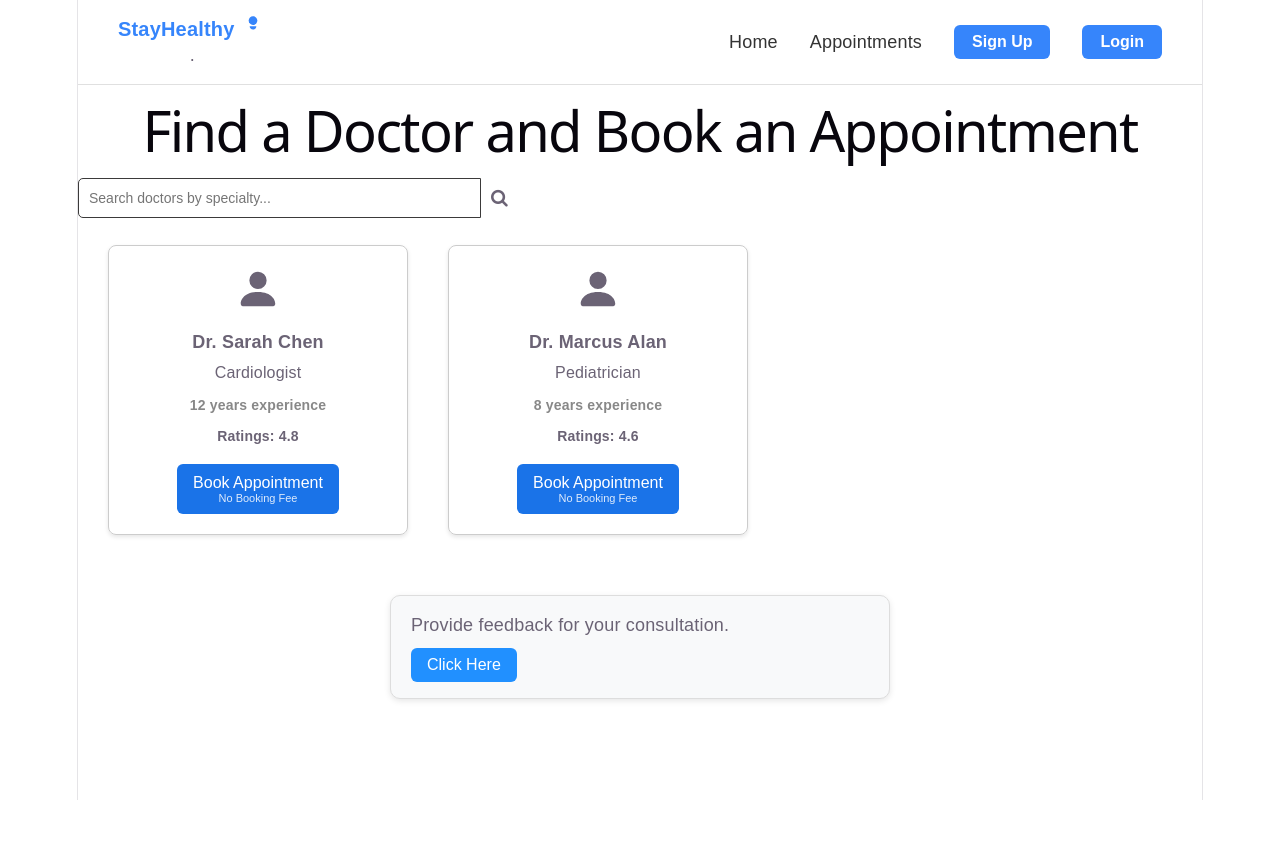
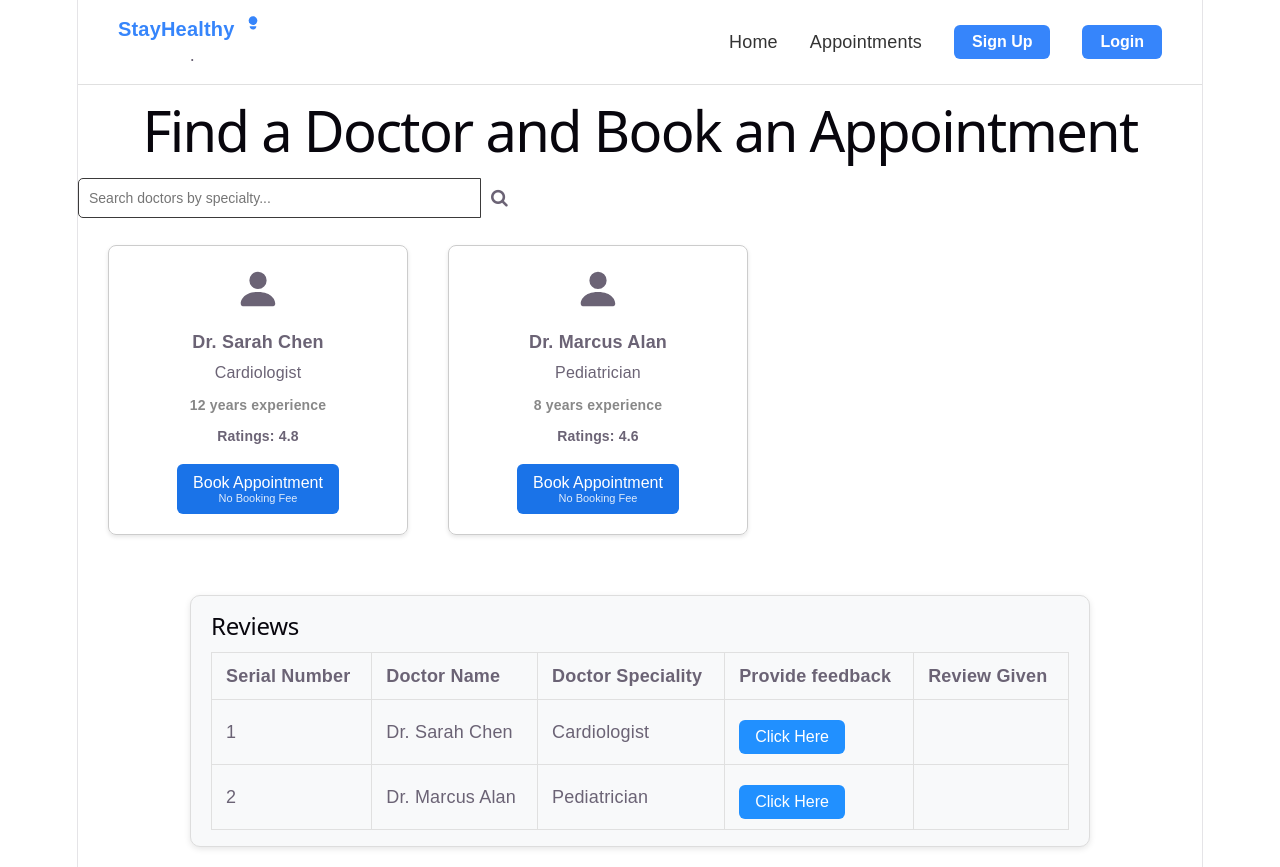
Before and after one commit to CaptTauhid5832/med_appt, a React (Vite) app: page / in a window 1280 px wide. Before the commit the page ends 800 px from the top, so only its background shows below. Built offline with nearby package versions, Linux system fonts and the light colour scheme.

Commit message:
Redesign Reviews as a table with per-doctor feedback rows, matching lab sample layout

```diff
--- a/src/Components/ReviewForm/GiveReviews.jsx
+++ b/src/Components/ReviewForm/GiveReviews.jsx
@@ -1,6 +1,6 @@
 import React, { useState } from 'react';
 import './ReviewForm.css';
-function GiveReviews() {
+function GiveReviews({ serial, doctorName, doctorSpeciality }) {
   const [showForm, setShowForm] = useState(false);
   const [submittedReview, setSubmittedReview] = useState(null);
   const [showWarning, setShowWarning] = useState(false);
@@ -15,49 +15,49 @@ function GiveReviews() {
       setSubmittedReview(formData);
       setShowWarning(false);
       setSubmitted(true);
-      setFormData({ name: '', review: '', rating: 0 });
+      setShowForm(false);
     } else {
       setShowWarning(true);
     }
   };
   return (
-    <div className="review-container">
-      <p>Provide feedback for your consultation.</p>
-      {!showForm ? (
+    <>
+      <tr>
+        <td>{serial}</td>
+        <td>{doctorName}</td>
+        <td>{doctorSpeciality}</td>
+        <td>
           <button className="feedback-btn" onClick={handleButtonClick} disabled={submitted}>
-          {submitted ? 'Feedback Submitted' : 'Click Here'}
+            {submitted ? 'Submitted' : 'Click Here'}
           </button>
-      ) : (
+        </td>
+        <td>{submittedReview ? `${submittedReview.rating}/5 - ${submittedReview.review}` : ''}</td>
+      </tr>
+      {showForm && (
+        <tr>
+          <td colSpan="5">
             <form className="review-form" onSubmit={handleSubmit}>
               {showWarning && <p className="warning">Please fill out all fields.</p>}
               <div>
-            <label htmlFor="name">Name:</label>
-            <input type="text" id="name" name="name" value={formData.name} onChange={handleChange} disabled={submitted} />
+                <label htmlFor={`name-${serial}`}>Name:</label>
+                <input type="text" id={`name-${serial}`} name="name" value={formData.name} onChange={handleChange} />
               </div>
               <div>
-            <label htmlFor="review">Review:</label>
-            <textarea id="review" name="review" value={formData.review} onChange={handleChange} disabled={submitted} />
+                <label htmlFor={`review-${serial}`}>Review:</label>
+                <textarea id={`review-${serial}`} name="review" value={formData.review} onChange={handleChange} />
               </div>
               <div className="rating-selector">
                 <label>Rating:</label>
                 {[1, 2, 3, 4, 5].map((star) => (
-              <span key={star} className={`star ${formData.rating >= star ? 'filled' : ''}`} onClick={() => !submitted && handleRating(star)}>★</span>
+                  <span key={star} className={`star ${formData.rating >= star ? 'filled' : ''}`} onClick={() => handleRating(star)}>★</span>
                 ))}
               </div>
-          <button type="submit" className="submit-btn" disabled={submitted}>
-            {submitted ? 'Submitted' : 'Submit'}
-          </button>
+              <button type="submit" className="submit-btn">Submit</button>
             </form>
+          </td>
+        </tr>
       )}
-      {submittedReview && (
-        <div className="submitted-review">
-          <h3>Your Review</h3>
-          <p><strong>Name:</strong> {submittedReview.name}</p>
-          <p><strong>Rating:</strong> {submittedReview.rating} / 5</p>
-          <p><strong>Review:</strong> {submittedReview.review}</p>
-        </div>
-      )}
-    </div>
+    </>
   );
 }
 export default GiveReviews;
--- a/src/Components/ReviewForm/ReviewForm.css
+++ b/src/Components/ReviewForm/ReviewForm.css
@@ -51,3 +51,8 @@
 .star.filled { color: #f5a623; }
 .submitted-review { margin-top: 16px; padding: 12px; border: 2px solid #2190FF; border-radius: 8px; background-color: #eef7ff; }
 .review-form button:disabled, .feedback-btn:disabled { opacity: 0.6; cursor: not-allowed; }
+.review-container { max-width: 900px; margin: 20px auto; padding: 16px 20px; }
+.reviews-table { width: 100%; border-collapse: collapse; margin-top: 12px; }
+.reviews-table th, .reviews-table td { border: 1px solid #e0e0e0; padding: 10px 14px; text-align: left; }
+.reviews-table th { background-color: #f8f9fa; }
+.reviews-table .review-form { margin: 10px 0; }
--- a/src/Components/ReviewForm/ReviewForm.jsx
+++ b/src/Components/ReviewForm/ReviewForm.jsx
@@ -1,4 +1,29 @@
 import React from 'react';
 import GiveReviews from './GiveReviews';
-const ReviewForm = () => <GiveReviews />;
+import './ReviewForm.css';
+const doctors = [
+  { name: 'Dr. Sarah Chen', speciality: 'Cardiologist' },
+  { name: 'Dr. Marcus Alan', speciality: 'Pediatrician' },
+];
+const ReviewForm = () => (
+  <div className="review-container">
+    <h2>Reviews</h2>
+    <table className="reviews-table">
+      <thead>
+        <tr>
+          <th>Serial Number</th>
+          <th>Doctor Name</th>
+          <th>Doctor Speciality</th>
+          <th>Provide feedback</th>
+          <th>Review Given</th>
+        </tr>
+      </thead>
+      <tbody>
+        {doctors.map((doc, index) => (
+          <GiveReviews key={doc.name} serial={index + 1} doctorName={doc.name} doctorSpeciality={doc.speciality} />
+        ))}
+      </tbody>
+    </table>
+  </div>
+);
 export default ReviewForm;
```
Lines whose indentation alone changed are shown as unchanged.
